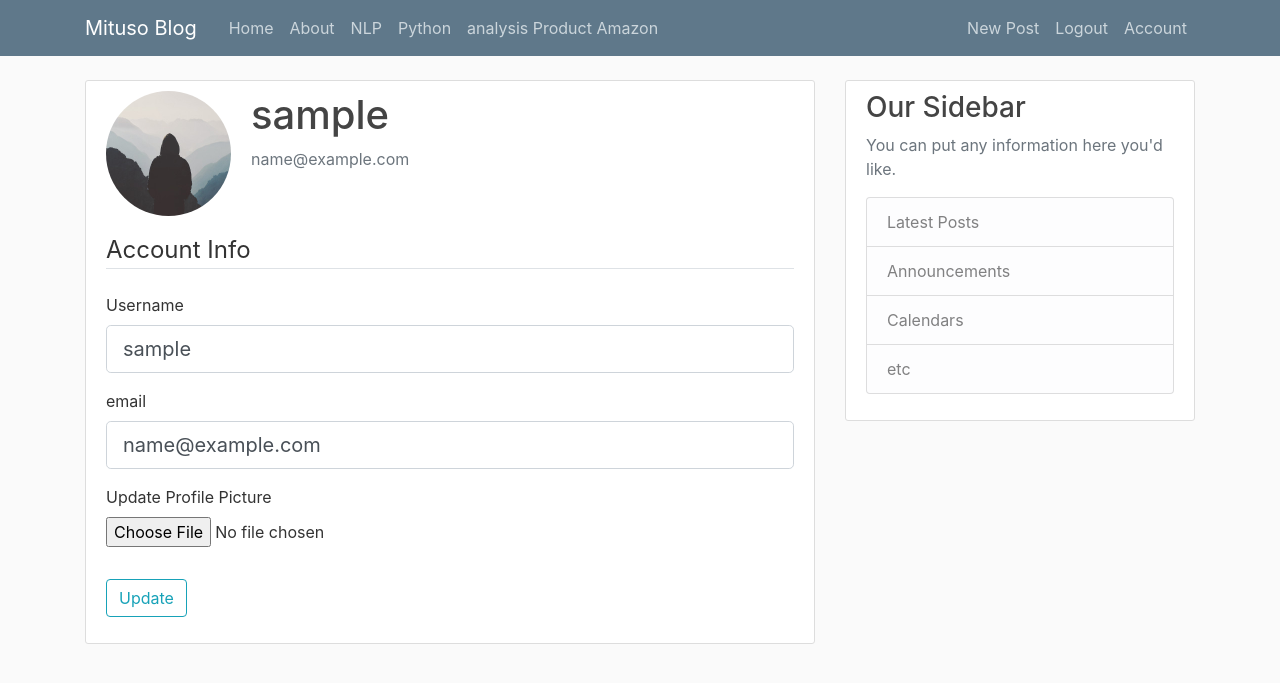
After one commit to mituso89/flask, a Flask app: page /account in a window 1280 px wide. The commit adds this page. Shown: the top 683 px of the page. Run offline with Flask 2, Linux system fonts and the light colour scheme; the visitor is signed in with stand-in values (Sample User, id 1); data comes from the database, SQL or seed files in the repository; some libraries are stand-ins or nearby versions.

Commit message:
update post

```diff
--- a/flaskblog/__init__.py
+++ b/flaskblog/__init__.py
@@ -1,9 +1,15 @@
 from flask import Flask
 from flask_sqlalchemy import SQLAlchemy
+from flask_bcrypt import Bcrypt
+from flask_login import LoginManager
 
 app = Flask(__name__)
 app.config['SECRET_KEY'] = '5791628bb0b13ce0c676dfde280ba245'
 app.config['SQLALCHEMY_DATABASE_URI'] = 'sqlite:///site.db'
 db = SQLAlchemy(app)
+bcrypt = Bcrypt(app)
+login_manager = LoginManager(app)
+login_manager.login_view = 'login'
+login_manager.login_message_category = 'info'
 
 from flaskblog import routes
--- a/flaskblog/forms.py
+++ b/flaskblog/forms.py
@@ -1,17 +1,32 @@
 from flask_wtf import FlaskForm
 from wtforms import StringField, PasswordField, SubmitField, BooleanField
+from wtforms import TextAreaField
+from flask_login import current_user
+from flask_wtf.file import FileField, FileAllowed
 from wtforms.validators import DataRequired, Length, Email, EqualTo
+from wtforms.validators import ValidationError
+from flaskblog.model import User
 
 
 class RegistrationForm(FlaskForm):
     username = StringField('Username', validators=[
-                          DataRequired(), Length(min=2, max=20)])
+        DataRequired(), Length(min=2, max=20)])
     email = StringField('email', validators=[DataRequired(), Email()])
     password = StringField('Password', validators=[DataRequired()])
     confirm_password = StringField(
         'Confirm Password', validators=[DataRequired(), EqualTo('password')])
 
     submit = SubmitField('Sign Up')
+
+    def validate_username(self, username):
+        user = User.query.filter_by(username=username.data).first()
+        if user:
+            raise ValidationError('This user is taken.')
+
+    def validate_email(self, email):
+        user = User.query.filter_by(email=email.data).first()
+        if user:
+            raise ValidationError('This email is taken.')
 
 
 class LoginForm(FlaskForm):
@@ -21,3 +36,33 @@
     remember = BooleanField('Remember me')
 
     submit = SubmitField('Log in')
+
+
+class UpdateAccountForm(FlaskForm):
+    username = StringField('Username', validators=[
+        DataRequired(), Length(min=2, max=20)])
+    email = StringField('email', validators=[DataRequired(), Email()])
+    picture = FileField('Update Profile Picture', validators=[
+        FileAllowed(['jpg', 'png'])])
+
+    submit = SubmitField('Update')
+
+    def validate_username(self, username):
+        if username.data != current_user.username:
+            user = User.query.filter_by(username=username.data).first()
+            if user:
+                raise ValidationError('That username is taken. Please choose' +
+                                      'a different one.')
+
+    def validate_email(self, email):
+        if email.data != current_user.email:
+            user = User.query.filter_by(email=email.data).first()
+            if user:
+                raise ValidationError('That email is taken. Please choose' +
+                                      'a different one.')
+
+
+class PostForm(FlaskForm):
+    title = StringField('Title', validators=[DataRequired()])
+    content = TextAreaField('Content', validators=[DataRequired()])
+    submit = SubmitField('Post')
--- a/flaskblog/routes.py
+++ b/flaskblog/routes.py
@@ -1,61 +1,154 @@
-from flask import render_template, url_for, flash, redirect
-from flaskblog import app
-from flaskblog.forms import RegistrationForm, LoginForm
+
+import os
+import secrets
+from PIL import Image
+from flask import render_template, url_for, flash, redirect, request, abort
+from flaskblog import app, db, bcrypt
+from flaskblog.forms import RegistrationForm, LoginForm, UpdateAccountForm
+from flaskblog.forms import PostForm
 from flaskblog.model import User, Post
-
-
-customers = [
-    {
-        'author': 'Mituso',
-        'title': 'Real time for real line',
-        'content': 'We have two connect with flask',
-        'date': '2019-05-05'
-    },
-    {
-        'author': 'Mituso',
-        'title': 'Configuration NLP',
-        'content': 'We will learning step by steps about machine learning',
-        'date': '2019-05-05'
-    }
-]
+from flask_login import login_user, current_user, logout_user, login_required
 
 
 @app.route("/")
 def hello():
-    return render_template('home.html', customers=customers)
+    posts = Post.query.all()
+    return render_template('home.html', posts=posts)
 
 
 @app.route("/about")
 def about():
-    return render_template('about.html', customers=customers)
+    posts = Post.query.all()
+    return render_template('about.html', posts=posts)
 
 
 @app.route('/home')
 def home():
-    return render_template('home.html', customers=customers)
+    posts = Post.query.all()
+    return render_template('home.html', posts=posts)
 
 
 @app.route('/register', methods=['GET', 'POST'])
 def register():
+    if current_user.is_authenticated:
+        return redirect(url_for('home'))
     form = RegistrationForm()
     if form.validate_on_submit():
+        hash_password = bcrypt.generate_password_hash(
+            form.password.data).decode('utf-8')
+        user = User(username=form.username.data,
+                    email=form.email.data, password=hash_password)
+        db.session.add(user)
+        db.session.commit()
         flash(f'Account created for {form.username.data}!', 'success')
-        return redirect(url_for('home'))
+        return redirect(url_for('login'))
 
     return render_template('register.html', title='Register', form=form)
 
 
+def save_picture(form_picture):
+    random_hex = secrets.token_hex(8)
+    _, f_ext = os.path.splitext(form_picture.filename)
+    picture_fn = random_hex + f_ext
+    picture_path = os.path.join(app.root_path, 'static/profile_pics',
+                                picture_fn)
+
+    output_size = (125, 125)
+    i = Image.open(form_picture)
+    i.thumbnail(output_size)
+    i.save(picture_path)
+
+    return picture_fn
+
+
 @app.route('/login', methods=['GET', 'POST'])
 def login():
+    if current_user.is_authenticated:
+        return redirect(url_for('home'))
     form = LoginForm()
     if form.validate_on_submit():
-        if (form.email.data == 'admin@blog.com' and
-                form.password.data == 'password'):
+        user = User.query.filter_by(email=form.email.data).first()
+        if (user and bcrypt.check_password_hash(user.password,
+                                                form.password.data)):
+            login_user(user, remember=form.remember.data)
             flash('You have been logged in!', 'success')
-            print('dien')
-            return redirect(url_for('home'))
+            next_page = request.args.get('next')
+            return redirect(next_page) if next_page else redirect(
+                url_for('home'))
         else:
-            print('chap')
             flash('Login Unsuccessful. Please check username and password',
                   'danger')
     return render_template('login.html', title='Login', form=form)
+
+
+@app.route('/logout', methods=['GET', 'POST'])
+def logout():
+    logout_user()
+    return redirect(url_for('login'))
+
+
+@app.route('/account', methods=['GET', 'POST'])
+@login_required
+def account():
+    form = UpdateAccountForm()
+    if form.validate_on_submit():
+        if form.picture.data:
+            picture_file = save_picture(form.picture.data)
+            current_user.image_file = picture_file
+        current_user.username = form.username.data
+        current_user.email = form.email.data
+        db.session.commit()
+        flash('Your account has been updated!', 'success')
+        return redirect(url_for('account'))
+    elif request.method == 'GET':
+        form.username.data = current_user.username
+        form.email.data = current_user.email
+    image_file = url_for(
+        'static', filename='profile_pics/' + current_user.image_file)
+    return render_template('account.html', title='account',
+                           image_file=image_file, form=form)
+
+
+@app.route('/post/new', methods=['GET', 'POST'])
+@login_required
+def new_post():
+    form = PostForm()
+    if form.validate_on_submit():
+        post = Post(title=form.title.data, content=form.content.data,
+                    author=current_user)
+        db.session.add(post)
+        db.session.commit()
+        flash('You post has been created')
+        return redirect(url_for('home'))
+    return render_template('create_post.html', title='new_post',
+                           form=form, legend='Create post')
+
+
+@app.route("/post/<int:post_id>")
+def post(post_id):
+    post = Post.query.get_or_404(post_id)
+    return render_template('post.html', title=post.title, post=post)
+
+
+@app.route("/post/<int:post_id>/update")
+@login_required
+def update_post(post_id):
+    print('-------------------')
+    post = Post.query.get_or_404(post_id)
+    if post.author != current_user:
+        abort(403)
+
+    form = PostForm()
+
+    if form.validate_on_submit():
+
+        post.title = form.title.data
+        post.content = form.content.data
+        db.session.commit()
+        flash('Your post has been updated!', 'success')
+        return redirect(url_for('post', post_id=post.id))
+    elif request.method == 'GET':
+        form.title.data = post.title
+        form.content.data = post.content
+    return render_template('create_post.html', title='Update Post',
+                           form=form, legend='Update Post')
--- /dev/null
+++ b/flaskblog/templates/account.html
@@ -0,0 +1,57 @@
+{% extends "layout.html" %}
+{% block content %}
+    <div class="content-section">
+      <div class="media">
+        <img class="rounded-circle account-img" src="{{ image_file }}">
+        <div class="media-body">
+          <h2 class="account-heading">{{ current_user.username }}</h2>
+          <p class="text-secondary">{{ current_user.email }}</p>
+        </div>
+      </div>
+        <form method="POST" action="" enctype="multipart/form-data">
+            {{ form.hidden_tag() }}
+            <fieldset class="form-group">
+                <legend class="border-bottom mb-4">Account Info</legend>
+                <div class="form-group">
+                    {{ form.username.label(class="form-control-label") }}
+
+                    {% if form.username.errors %}
+                        {{ form.username(class="form-control form-control-lg is-invalid") }}
+                        <div class="invalid-feedback">
+                            {% for error in form.username.errors %}
+                                <span>{{ error }}</span>
+                            {% endfor %}
+                        </div>
+                    {% else %}
+                        {{ form.username(class="form-control form-control-lg") }}
+                    {% endif %}
+                </div>
+                <div class="form-group">
+                    {{ form.email.label(class="form-control-label") }}
+                    {% if form.email.errors %}
+                        {{ form.email(class="form-control form-control-lg is-invalid") }}
+                        <div class="invalid-feedback">
+                            {% for error in form.email.errors %}
+                                <span>{{ error }}</span>
+                            {% endfor %}
+                        </div>
+                    {% else %}
+                        {{ form.email(class="form-control form-control-lg") }}
+                    {% endif %}
+                </div>
+                <div class="form-group">
+                    {{ form.picture.label() }}
+                    {{ form.picture(class="form-control-file") }}
+                    {% if form.picture.errors %}
+                        {% for error in form.picture.errors %}
+                            <span class="text-danger">{{ error }}</span></br>
+                        {% endfor %}
+                    {% endif %}
+                </div>
+            </fieldset>
+            <div class="form-group">
+                {{ form.submit(class="btn btn-outline-info") }}
+            </div>
+        </form>
+    </div>
+{% endblock content %}
--- a/flaskblog/templates/layout.html
+++ b/flaskblog/templates/layout.html
@@ -26,11 +26,18 @@
                             <a class="nav-item nav-link" href="/about">About</a>
                             <a class="nav-item nav-link" href="/NLP">NLP</a>
                             <a class="nav-item nav-link" href="/Python">Python</a>
+                            <a class="nav-item nav-link" href="/analysis">analysis Product Amazon</a>
                           </div>
                           <!-- Navbar Right Side -->
                           <div class="navbar-nav">
+                            {%if current_user.is_authenticated%}
+                            <a class="nav-item nav-link" href="{{ url_for('new_post') }}">New Post</a>
+                            <a class="nav-item nav-link" href="/logout">Logout</a>
+                            <a class="nav-item nav-link" href="/account">Account</a>
+                            {%else%}
                             <a class="nav-item nav-link" href="/login">Login</a>
                             <a class="nav-item nav-link" href="/register">Register</a>
+                            {%endif%}
                           </div>
                         </div>
                       </div>
```
Also changed, not shown: flaskblog/model.py (+9 -3 lines), flaskblog/templates/create_post.html (added, +40 -0 lines), flaskblog/templates/home.html (+6 -4 lines), flaskblog/templates/post.html (added, +16 -0 lines), flaskblog/static/profile_pics/25edcf29962a959d.png (added), flaskblog/static/profile_pics/b9d592c2ac12fba3.jpg (added), flaskblog/static/profile_pics/default.jpg (added).
